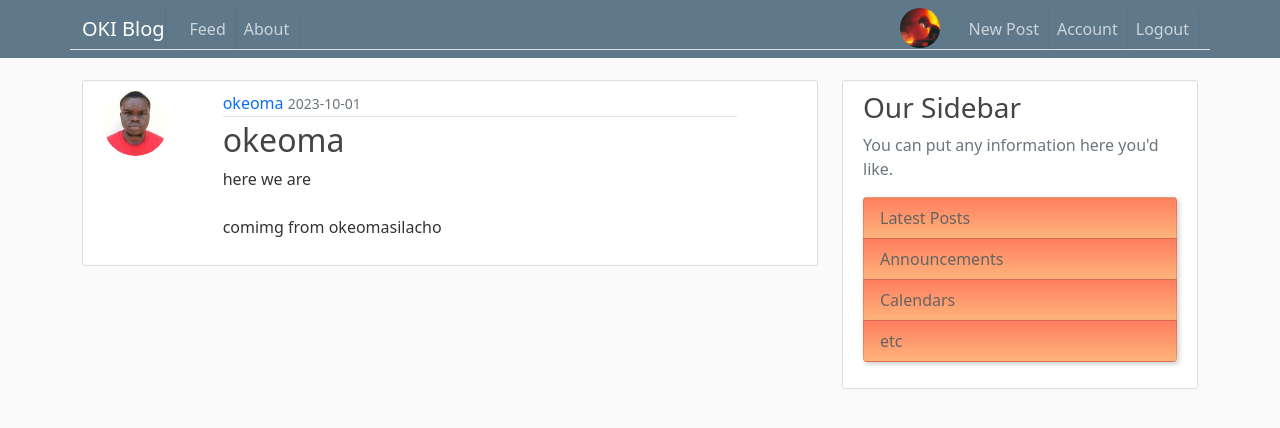
After one commit to okeomasilachi/OKI-Blog-web-app, a Flask app: page /post/2 in a window 1280 px wide. The commit adds this page. Shown: the top 428 px of the page. Run offline with Flask 3, Linux system fonts and the light colour scheme; a user stored in the database is signed in; data comes from the database, SQL or seed files in the repository; both versions use the stored data as it was after the commit.

Commit message:
okeomasilachi

```diff
--- a/blog/routs.py
+++ b/blog/routs.py
@@ -1,41 +1,26 @@
-from flask import render_template, url_for, flash, redirect, request
+from flask import render_template, url_for, flash, redirect, request, abort
 from blog import app, db, bc
 import secrets
 import os
 from PIL import Image
-from blog.form import Regfrom, Loginfrom, UpdateAccountFrom
+from blog.form import Regfrom, Loginfrom, UpdateAccountFrom, PostForm
 from blog.models import User, Post
 from flask_login import login_user, current_user, logout_user, login_required
-
-post = [
-    {
-        "author": "okeoma",
-        "title": "my post",
-        "content": "my first post",
-        "date": "April 21, 2023"
-    },
-    {
-        "author": "onyedibia",
-        "title": "next post",
-        "content": "another user's post",
-        "date": "november 09, 2019"
-    }
-]
 
 
 @app.route("/")
 @app.route("/home")
+@login_required
 def home():
-    if not current_user.is_authenticated:
-        return redirect(url_for("login"))
+    page = request.args.get("page", 1, type=int)
+    post = Post.query.paginate(page=page, per_page=5)
     return render_template("home.html", posts=post)
 
 
 @app.route("/About")
 @app.route("/about")
+@login_required
 def about():
-    if not current_user.is_authenticated:
-        return redirect(url_for("login"))
     return render_template("about.html", title="About")
 
 
@@ -46,7 +31,7 @@ def register():
     form = Regfrom()
     if form.validate_on_submit():
         hp = bc.generate_password_hash(form.password.data).decode("utf-8")
-        user = User(uname=form.uname.data, email=form.email.data, password=hp)
+        user = User(username=form.username.data, email=form.email.data, password=hp)
         db.session.add(user)
         db.session.commit()
         flash(f"Account Created!", "success")
@@ -64,7 +49,7 @@ def login():
         if user and bc.check_password_hash(user.password, form.password.data):
             login_user(user, remember=form.remember.data)
             next_page = request.args.get("next")
-            flash(f"Welcome Back {user.uname}", "success")
+            flash(f"Welcome Back {user.username}", "success")
             print(next_page)
             return redirect(f"{next_page[1:]}") if next_page else redirect(url_for("home"))
         else:
@@ -79,15 +64,16 @@ def logout():
 
 def save_pic(form_pic):
     rand_hex = secrets.token_hex(8)
-    _, f_ext = os.path.spliext(form_pic.filename)
+    _, f_ext = os.path.splitext(form_pic.filename)
     new_file_name = rand_hex + f_ext
     path = os.path.join(app.root_path, "static/dpics", new_file_name)
 
     size = (125, 125)
-    img = Image.open(from_pic)
+    img = Image.open(form_pic)
     img.thumbnail(size)
     img.save(path)
-    return path
+
+    return new_file_name
 
 
 @app.route("/account", methods=["GET", "POST"])
@@ -95,12 +81,18 @@ def save_pic(form_pic):
 def account():
     form = UpdateAccountFrom()
     if form.validate_on_submit():
+        old_img = None
         if form.picture.data:
+            old_img = current_user.image_file
             pic = save_pic(form.picture.data)
             current_user.image_file = pic
         current_user.username = form.username.data
         current_user.email = form.email.data
         db.session.commit()
+        if old_img and old_img != "default.jpg":
+            path = os.path.join(app.root_path, "static/dpics", old_img)
+            if os.path.exists(path):
+                os.remove(path)
         flash("Account Info Updated", "success")
         return redirect(url_for("account"))
     elif request.method == "GET":
@@ -109,3 +101,55 @@ def account():
     image_file = url_for("static", filename="dpics/" + current_user.image_file)
     return render_template("account.html", title="Account",
                            image_file=image_file, form=form)
+
+
+@app.route("/post/new", methods=["GET", "POST"])
+@login_required
+def new_post():
+    form = PostForm()
+    if form.validate_on_submit():
+        post = Post(title=form.title.data, content=form.content.data, author=current_user)
+        db.session.add(post)
+        db.session.commit()
+        flash("Post Created", "success")
+        return redirect(url_for("home"))
+    return render_template("create_post.html", titel="New Post",
+                           form=form, legend="New post")
+
+@app.route("/post/<int:post_id>")
+@login_required
+def post(post_id):
+    post = Post.query.get_or_404(post_id)
+    return render_template("post.html", title=post.title, post=post)
+
+
+@app.route("/post/<int:post_id>/update", methods=["GET", "POST"])
+@login_required
+def update_post(post_id):
+    post = Post.query.get_or_404(post_id)
+    if post.author != current_user:
+        abort(403)
+    form = PostForm()
+    if form.validate_on_submit():
+        post.title = form.title.data
+        post.content = form.content.data
+        db.session.commit()
+        flash("Post Updated", "success")
+        return redirect(url_for("post", post_id=post.id))
+    elif request.method == "GET":
+        form.title.data = post.title
+        form.content.data = post.content
+    return render_template("create_post.html", titel="Update Post",
+                           form=form, legend="Update Post")
+
+
+@app.route("/post/<int:post_id>/delete", methods=["POST"])
+@login_required
+def delete_post(post_id):
+    post = Post.query.get_or_404(post_id)
+    if post.author != current_user:
+        abort(403)
+    db.session.delete(post)
+    db.session.commit()
+    flash("Post Deleted", "success")
+    return redirect(url_for("home"))
--- a/blog/static/main.css
+++ b/blog/static/main.css
@@ -34,11 +34,11 @@ body {
 
   .article-title {
     color: #444444;
+    text-decoration: none;
   }
 
   a.article-title:hover {
     color: #428bca;
-    text-decoration: none;
   }
 
   .article-content {
@@ -48,13 +48,14 @@ body {
   .article-img {
     height: 65px;
     width: 65px;
-    margin-right: 16px;
+    margin-right: 1px;
   }
 
   .article-metadata {
     padding-bottom: 1px;
     margin-bottom: 4px;
-    border-bottom: 1px solid #e3e3e3
+    border-bottom: 1px solid #e3e3e3;
+    text-decoration: none;
   }
 
   .article-metadata a:hover {
@@ -66,6 +67,7 @@ body {
     width: 25px;
     height: 25px;
     vertical-align: middle;
+
   }
 
   .account-img {
@@ -83,6 +85,9 @@ body {
     margin-top: 1rem;
   }
 
+  .team {
+    text-decoration: none;
+  }
 /* Add 3D effect to buttons */
 .btn-3d {
   border: none;
@@ -113,3 +118,15 @@ body {
 .list-group-item-3d:hover {
   transform: translate3d(0, -3px, 0);
 }
+
+
+.a-img {
+  height: 40px;
+  width: 40px;
+  margin-right: 20px;
+  margin-left:20px;
+}
+
+.article-content {
+  word-wrap: break-word;
+}
--- a/blog/templates/layout.html
+++ b/blog/templates/layout.html
@@ -23,13 +23,15 @@
             <div class="collapse navbar-collapse" id="navbarToggle">
               <div class="navbar-nav mr-auto">
               {% if current_user.is_authenticated %}
-                <a class="nav-item nav-link btn-3d" href="{{url_for("home")}}">Home</a>
+                <a class="nav-item nav-link btn-3d" href="{{url_for("home")}}">Feed</a>
                 <a class="nav-item nav-link btn-3d" href="{{url_for("about")}}">About</a>
               {% endif %}
               </div>
               <!-- Navbar Right Side -->
-              <div class="navbar-nav">
+              <div class="navbar-nav ms-auto">
                 {% if current_user.is_authenticated %}
+                  <img class="rounded-circle article-img a-img " src="{{ url_for("static", filename="dpics/" + current_user.image_file) }}">
+                  <a class="nav-item nav-link btn-3d" href="{{url_for("new_post")}}">New Post</a>
                   <a class="nav-item nav-link btn-3d" href="{{url_for("account")}}">Account</a>
                   <a class="nav-item nav-link btn-3d" href="{{url_for("logout")}} ">Logout</a>
                 {% else %}
--- /dev/null
+++ b/blog/templates/post.html
@@ -0,0 +1,45 @@
+{% extends "layout.html" %}
+{% block content %}
+    <article class="media content-section">
+        <div class="row">
+            <div class="col-md-2">
+                <img class="rounded-circle article-img" src="{{ url_for("static", filename="dpics/" + post.author.image_file) }}">
+            </div>
+            <div class="col-md-9">
+                <div class="media-body">
+                    <div class="article-metadata">
+                        <a class="mr-2 team" >{{ post.author.username }}</a>
+                        <small class="text-muted">{{ post.post_date.strftime("%Y-%m-%d") }}</small>
+                        {% if post.author == current_user %}
+                            <div>
+                                <a class="btn btn-secondary btn-sm mt-1 mb-1 btn-3d" href="{{ url_for("update_post", post_id=post.id) }}" >Update Post</a>
+                                <button type="button" class="btn btn-danger btn-sm m-1 btn-3d" data-bs-toggle="modal" data-bs-target="#exampleModal">Delete Post</button>
+                            </div>
+                        {%endif%}
+                    </div>
+                    <h2 class="article-title" >{{ post.title }}</h2>
+                    <p class="article-content">{{ post.content }}</p>
+                </div>
+            </div>
+        </div>
+    </article>
+    <div class="modal fade" id="exampleModal" tabindex="-1" aria-labelledby="exampleModalLabel" aria-hidden="true">
+        <div class="modal-dialog">
+          <div class="modal-content">
+            <div class="modal-header">
+              <h1 class="modal-title fs-5" id="exampleModalLabel">Delete Post?</h1>
+              <button type="button" class="btn-close" data-bs-dismiss="modal" aria-label="Close"></button>
+            </div>
+            <div class="modal-body">
+              Are you sure you want to delete this post?
+            </div>
+            <div class="modal-footer">
+              <button type="button" class="btn btn-secondary btn-3d" data-bs-dismiss="modal">No</button>
+              <form action="{{ url_for("delete_post", post_id=post.id) }}" method="POST">
+                <input class="btn btn-danger btn-3d" type="submit" value="Delete">
+              </form>
+            </div>
+          </div>
+        </div>
+    </div>
+{% endblock content %}
```
Also changed, not shown: blog/form.py (+7 -1 lines), blog/templates/create_post.html (added, +42 -0 lines), blog/templates/home.html (+21 -8 lines), blog/static/dpics/1451079f08f76c42.jpg (added), blog/static/dpics/9ed2c5b07203957d.jpg (added), blog/static/dpics/e83a9e28ecd3fc27.jpg (deleted), instance/site.db.
